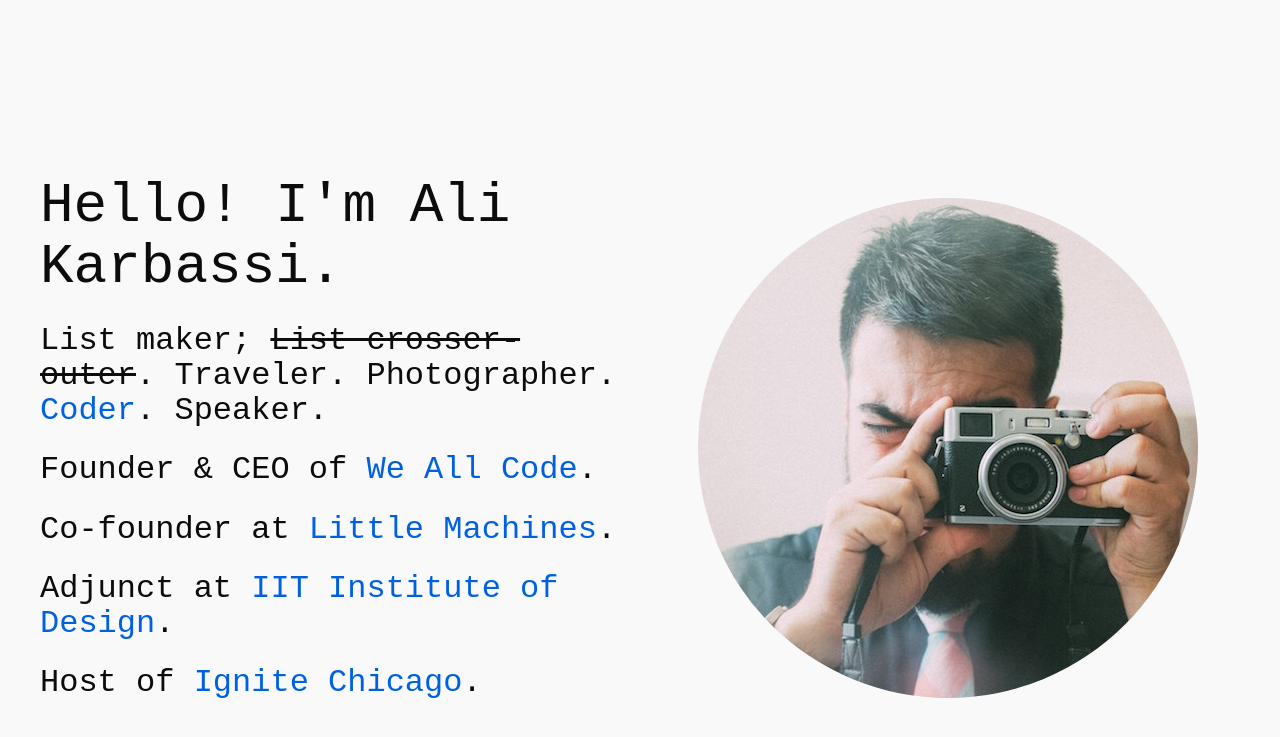
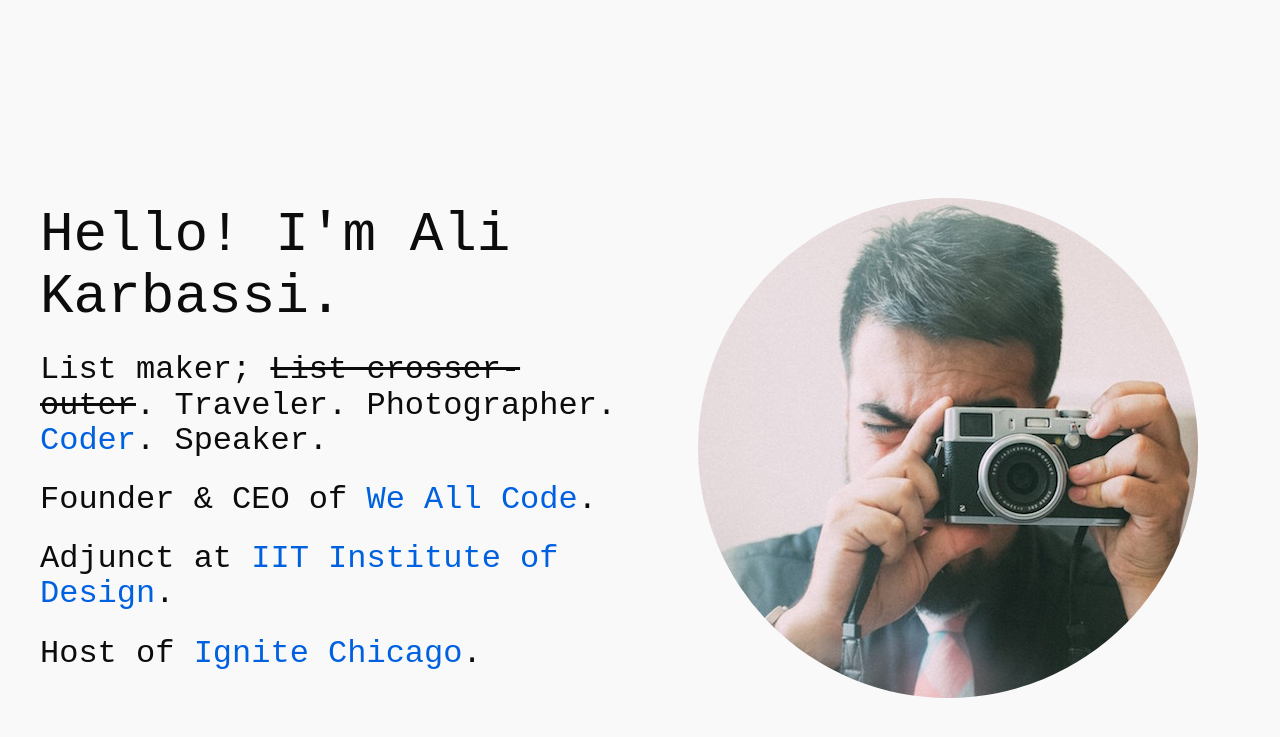
Before and after one commit to karbassi/karbassi.github.io, a Jekyll site: the page built from _pages/index.html, in a window 1280 px wide. Shown: the top 737 px of the page. Built offline with Jekyll 4.4.1, drawn with Linux system fonts in a browser that asks for light colours; some web fonts are replaced.

Commit message:
Removing Little Machines

```diff
--- a/_pages/index.html
+++ b/_pages/index.html
@@ -11,7 +11,6 @@ permalink: "/"
         <h1>Hello! I'm Ali Karbassi.</h1>
         <p>List maker; <s>List crosser-outer</s>. Traveler. Photographer. <a href="https://github.com/karbassi" title="GitHub">Coder</a>. Speaker.</p>
         <p>Founder &amp; CEO of <a href="https://weallcode.org">We All Code</a>.</p>
-        <p>Co-founder at <a href="https://littlemachines.io">Little Machines</a>.</p>
         <p>Adjunct at <a href="https://id.iit.edu/">IIT Institute of Design</a>.</p>
         <p>Host of <a href="https://ignitechi.org">Ignite Chicago</a>.</p>
     </div>
```
